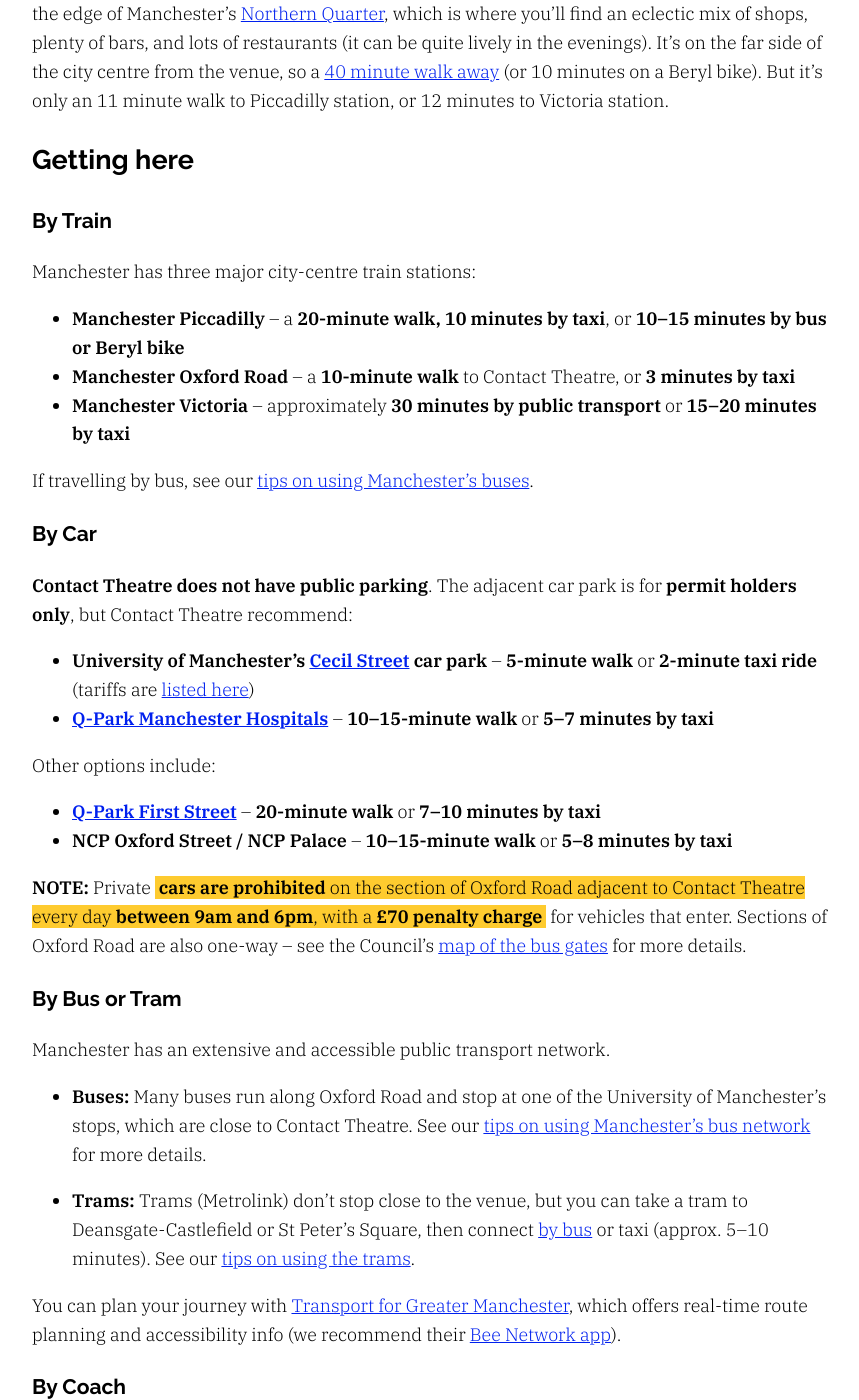
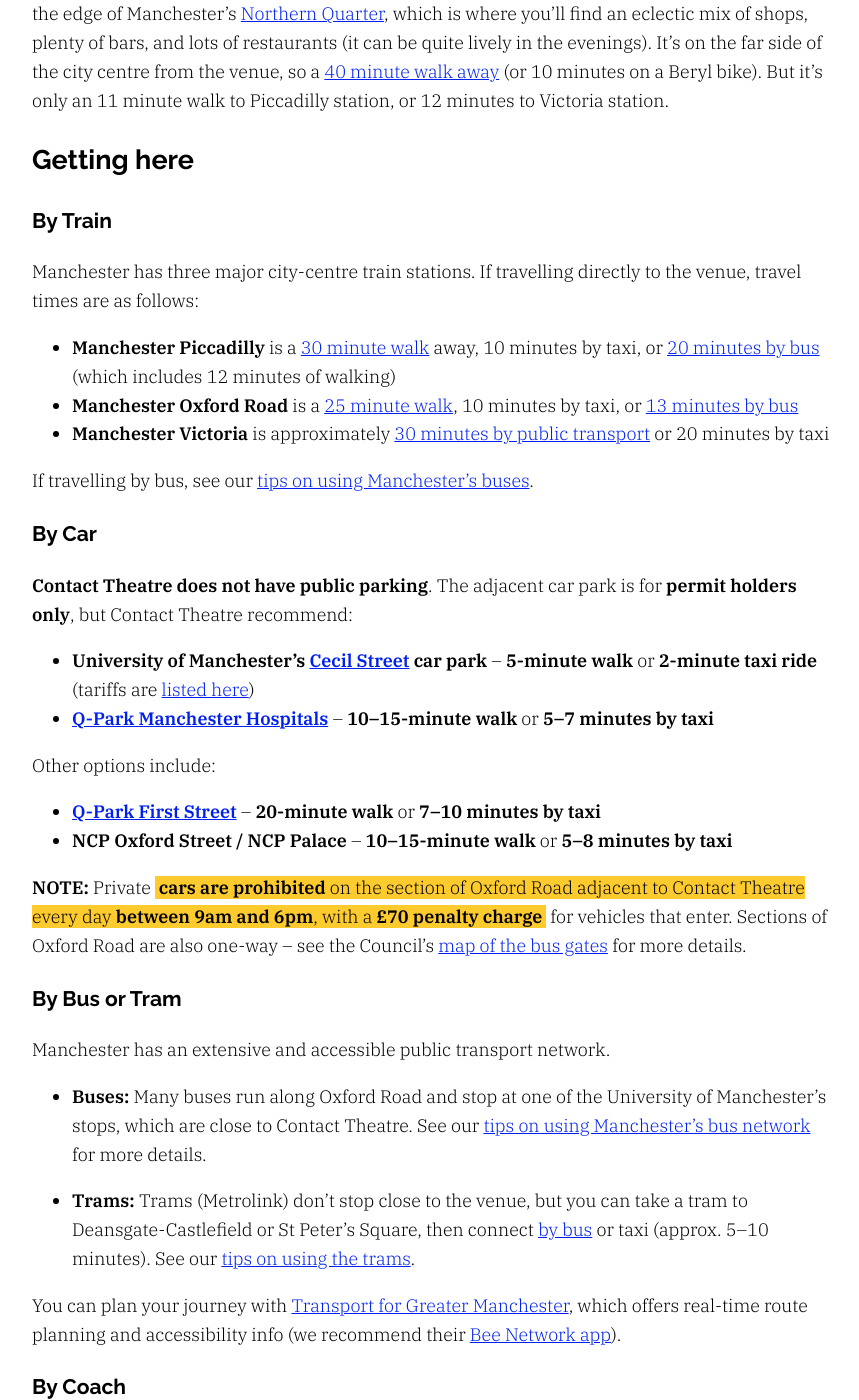
Before and after one commit to gma/2025.pyconuk.org, a Jekyll site: the page built from src/venue.md, in a window 1280 px wide and 1400 px high, scrolled down 4373 px. Shown: the whole window, without its empty margins (208-1067 px from the left). Built offline with Jekyll 4.4.1, drawn with Linux system fonts in a browser that asks for light colours; some of the changed text lies outside the part shown.

Commit message:
Add more Maps links to travel notes on /venue

```diff
--- a/src/venue.md
+++ b/src/venue.md
@@ -137,11 +137,19 @@ The [Malacuna Hostel] (previously known as [Hilton Chambers]) is also worth cons
 
 ### By Train
 
-Manchester has three major city-centre train stations:
+Manchester has three major city-centre train stations. If travelling directly to the venue, travel times are as follows:
 
-- **Manchester Piccadilly** – a **20-minute walk, 10 minutes by taxi**, or **10–15 minutes by bus or Beryl bike**
-- **Manchester Oxford Road** – a **10-minute walk** to Contact Theatre, or **3 minutes by taxi**
-- **Manchester Victoria** – approximately **30 minutes by public transport** or **15–20 minutes by taxi**
+- **Manchester Piccadilly** is a [30 minute walk][piccadilly station walking] away, 10 minutes by taxi, or [20 minutes by bus][piccadilly station bus] (which includes 12 minutes of walking)
+- **Manchester Oxford Road** is a [25 minute walk][oxford rd station walking], 10 minutes by taxi, or [13 minutes by bus][oxford rd station bus]
+- **Manchester Victoria** is approximately [30 minutes by public transport][victoria station bus] or 20 minutes by taxi
+
+[piccadilly station walking]: https://maps.app.goo.gl/gJ9frfrnEL6WRbNP8
+[piccadilly station bus]: https://maps.app.goo.gl/wbygSRedD8xhLwRGA
+
+[oxford rd station walking]: https://maps.app.goo.gl/gtfz23DoVaWMMZyv6
+[oxford rd station bus]: https://maps.app.goo.gl/dkayLdSyWwuUbzFn7
+
+[victoria station bus]: https://maps.app.goo.gl/tU19ehpW2PyYq8K66
 
 If travelling by bus, see our [tips on using Manchester's buses][buses].
 
@@ -183,7 +191,9 @@ You can plan your journey with [Transport for Greater Manchester], which offers
 
 **National Express** and **Megabus** coaches arrive at **Manchester Coach Station (Chorlton Street)**.
 
-It's about a **25-minute walk**, or **8–10 minutes by taxi**.
+It's about a [30 minute walk][coach station walk] from the venue, or 10 minutes by taxi.
+
+[coach station walk]: https://maps.app.goo.gl/WSJsAA12mR2HeJ9J6
 
 You can also take a **bus from nearby Portland Street** to the **University of Manchester stop**.
 
```
Also changed, not shown: other parts of src/venue.md (+3 -1 lines).
